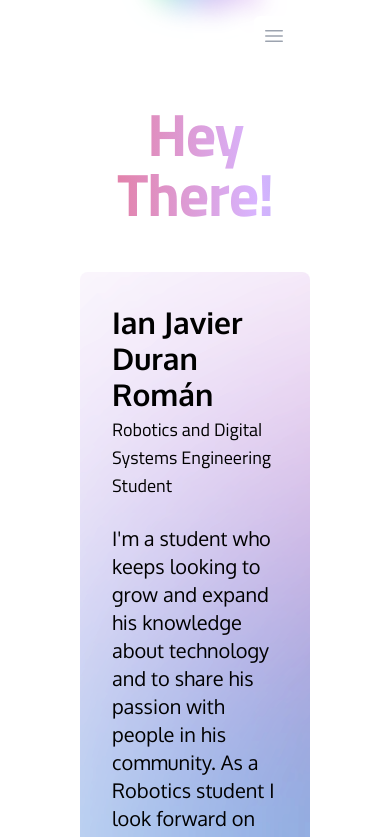
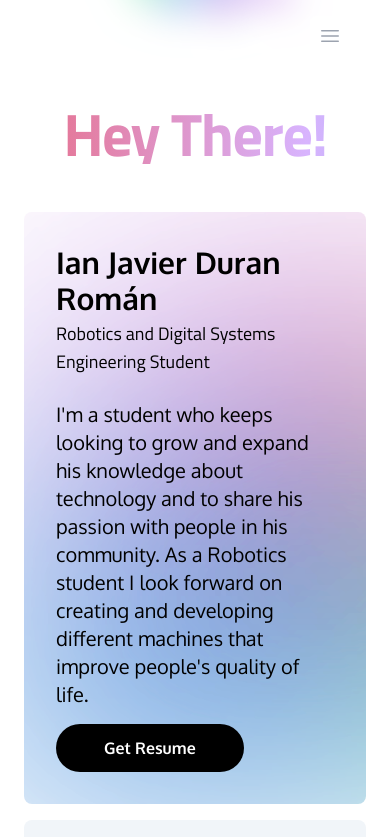
Before and after one commit to ianjduran/portfolio, a Next.js app: page / in a window 390 px wide. Shown: the top 837 px of the page. Built offline with nearby package versions, Linux system fonts and the light colour scheme.

Commit message:
fix margin and padding on mobile

```diff
--- a/pages/_app.tsx
+++ b/pages/_app.tsx
@@ -17,7 +17,7 @@ const oxygen = Oxygen({
 
 function MyApp({ Component, pageProps }: AppProps) {
   return (
-    <main className={`${oxygen.variable} ${titillium.variable} font-sans dark:bg-zinc-900 w-full px-20 max-w-screen-2xl`}>
+    <main className={`${oxygen.variable} ${titillium.variable} font-sans dark:bg-zinc-900 w-full px-6 md:px-40 md:max-w-screen-2xl`}>
       <Component {...pageProps} />
     </main>
   )
--- a/pages/projects/[slug].tsx
+++ b/pages/projects/[slug].tsx
@@ -16,7 +16,7 @@ export default function projectDetails({ frontMatter, mdxSource }: any) {
   return (
     <div className="min-h-screen">
       <Navbar />
-      <main className="items-center content-center justify-center object-center mx-auto  dark:text-white font-oxygen md:w-2/3">
+      <main className="items-center content-center justify-center object-center mx-auto  dark:text-white font-oxygen md:w-full">
         <button
           onClick={() => router.back()}
           className="py-2 text-lg font-bold dark:text-white"
@@ -46,7 +46,7 @@ export default function projectDetails({ frontMatter, mdxSource }: any) {
           </a>
         )}
 
-          <div className="w-full max-w-5xl mt-8 prose text-justify dark:text-white dark:prose-headings:text-white">
+          <div className="w-full max-w-5xl justify-center content-center mt-8 prose text-justify dark:text-white dark:prose-headings:text-white">
             <MDXRemote {...mdxSource} />
           </div>
       </main>
```
